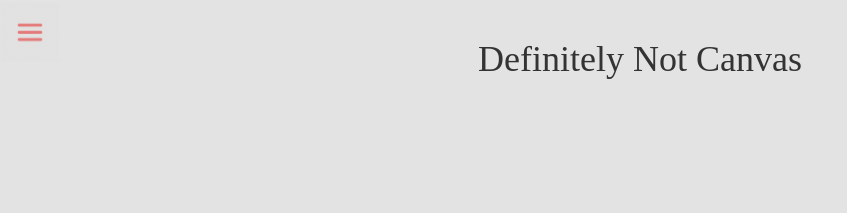
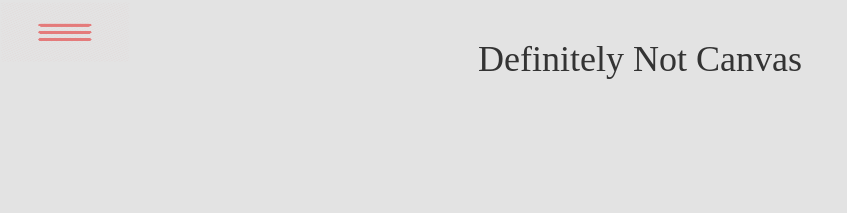
Before and after one commit to jConquest/css566project, a Jekyll site: the page built from docs/inbox.html, in a window 1280 px wide. Shown: the top 213 px of the page, without its empty margins (0-847 px from the left). Built offline with Jekyll 4.4.1, drawn with Linux system fonts in a browser that asks for light colours; nearby versions of some CDN libraries.

Commit message:
Update default.html

```diff
--- a/docs/_layouts/default.html
+++ b/docs/_layouts/default.html
@@ -20,7 +20,7 @@
       {% include nav.html %}
       <div class="push-wrap">
         <article>
-          <a href="#" class="toggle-nav"><img src="assets/images/menu.png" height="60px" width="60px"></a>
+          <a href="#" class="toggle-nav"><img src="assets/images/menu.png" height="60px" width="130px"></a>
           <div class="container">
             <div class="row">
               <div class="col-md-12">
```
